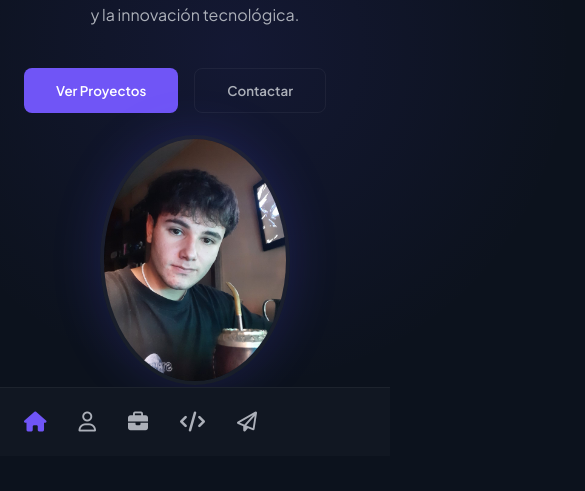
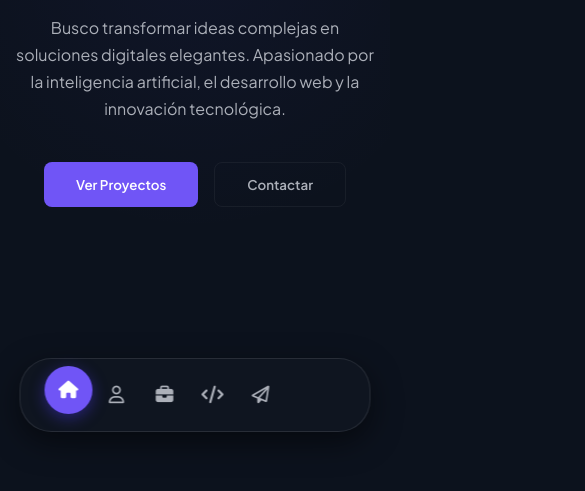
Before and after one commit to Valentindrap/portfolio, a plain HTML site: page index.html in a window 390 px wide. Shown: the part 388-879 px from the top of the page, 585 px wide, since content can reach past the window. After the commit the page ends 844 px from the top, so only its background shows below. Drawn offline with Linux system fonts and the light colour scheme.

Commit message:
responsive

```diff
--- a/css/style.css
+++ b/css/style.css
@@ -31,6 +31,7 @@ body {
     overflow: hidden;
     /* Prevent body scroll, content scrolls internally */
     height: 100vh;
+    height: 100dvh;
 }
 
 ul {
@@ -54,6 +55,7 @@ button {
     display: grid;
     grid-template-columns: 280px 1fr;
     height: 100vh;
+    height: 100dvh;
     max-width: 1600px;
     margin: 0 auto;
 }
@@ -151,6 +153,7 @@ button {
     padding: 3rem;
     overflow-y: auto;
     height: 100vh;
+    height: 100dvh;
 }
 
 /* TABS */
@@ -270,6 +273,7 @@ button {
 .home__btns {
     display: flex;
     gap: 1rem;
+    justify-content: center;
 }
 
 .button {
@@ -302,7 +306,7 @@ button {
 /* ABOUT TAB */
 .tab-grid {
     display: grid;
-    grid-template-columns: repeat(auto-fit, minmax(300px, 1fr));
+    grid-template-columns: repeat(auto-fit, minmax(280px, 1fr));
     gap: 2rem;
 }
 
@@ -427,7 +431,7 @@ button {
 /* PROJECTS TAB */
 .projects-grid {
     display: grid;
-    grid-template-columns: repeat(auto-fill, minmax(300px, 1fr));
+    grid-template-columns: repeat(auto-fill, minmax(280px, 1fr));
     gap: 1.5rem;
 }
 
@@ -533,23 +537,44 @@ button {
 /* RESPONSIVE */
 /* Mobile & Tablet */
 @media screen and (max-width: 900px) {
+    body {
+        overflow-y: auto;
+        height: auto;
+    }
+
     .app-container {
         grid-template-columns: 1fr;
         height: auto;
         display: block;
+        overflow: visible;
+    }
+
+    /* Background Glow */
+    .background-glow {
+        width: 100%;
+        height: 100%;
+        left: 50%;
+        top: 50%;
+        background: radial-gradient(circle, rgba(90, 80, 250, 0.05) 0%, rgba(0, 0, 0, 0) 70%);
     }
 
     .sidebar {
         position: fixed;
-        bottom: 0;
-        left: 0;
-        width: 100%;
+        bottom: 1.5rem;
+        left: 50%;
+        transform: translateX(-50%);
+        width: 90%;
+        max-width: 400px;
         height: auto;
         flex-direction: row;
-        padding: 1rem;
+        padding: 0.75rem 1.5rem;
         z-index: 100;
-        border-top: 1px solid var(--border-color);
-        border-right: none;
+        border: 1px solid rgba(255, 255, 255, 0.1);
+        border-radius: 2rem;
+        background: hsla(220, 32%, 10%, 0.8);
+        backdrop-filter: blur(16px);
+        -webkit-backdrop-filter: blur(16px);
+        box-shadow: 0 10px 30px rgba(0, 0, 0, 0.5);
     }
 
     .sidebar__header,
@@ -561,54 +586,72 @@ button {
         flex-direction: row;
         margin: 0;
         width: 100%;
-        justify-content: space-around;
+        justify-content: space-between;
+        align-items: center;
+        gap: 0;
     }
 
     .nav__link {
         flex-direction: column;
-        padding: 0.5rem;
-        border-radius: 0.5rem;
+        justify-content: center;
+        padding: 0.6rem;
+        border-radius: 50%;
         font-size: 0.75rem;
         background: transparent !important;
         box-shadow: none !important;
-        gap: 0.3rem;
+        gap: 0;
+        width: 3rem;
+        height: 3rem;
+        color: var(--text-secondary);
+        transition: 0.3s;
     }
 
     .nav__link span {
         display: none;
     }
 
-    /* Hide text on very small screens if needed, or keep short */
     .nav__link i {
-        font-size: 1.25rem;
+        font-size: 1.4rem;
     }
 
     .nav__link.active-link {
-        color: var(--first-color);
+        color: #fff;
+        background-color: var(--first-color) !important;
+        box-shadow: 0 4px 15px rgba(80, 60, 250, 0.4) !important;
+        transform: translateY(-5px);
     }
 
+    /* Duplicate rules removed */
+
+
     .main-content {
-        padding: 2rem 1.5rem 6rem;
-        /* Space for bottom nav */
+        padding: 2rem 1.5rem 9rem;
+        /* Increased bottom padding even more for safety */
         height: auto;
         overflow: visible;
     }
 
     .home__container {
         height: auto;
-        padding-top: 3rem;
+        padding-top: 2rem;
         flex-direction: column-reverse;
-        /* Put image above text or text above image? Usually image above */
-        flex-direction: column;
+        /* Image will be 2nd child in HTML but `column-reverse` puts last child on TOP usually?
+           Wait. HTML is: 1. Data, 2. ImgWrapper.
+           column: 1 (top), 2 (bottom).
+           column-reverse: 2 (top), 1 (bottom).
+           YES, column-reverse puts Image (2nd) on Top. */
         text-align: center;
-        gap: 2rem;
+        gap: 1.5rem;
         justify-content: center;
     }
 
     .home__img-wrapper {
-        flex: 0 0 250px;
-        height: 250px;
+        flex: 0 0 180px;
+        height: 180px;
+        width: 180px;
         margin: 0 auto;
+        border-width: 3px;
+        box-shadow: 0 0 30px rgba(90, 80, 250, 0.3);
     }
 
     .home__data {
@@ -619,3 +662,41 @@ button {
         font-size: 3rem;
     }
 }
+
+/* Small Screens (< 400px) */
+@media screen and (max-width: 400px) {
+    .home__name {
+        font-size: 2.25rem;
+    }
+
+    .section__title {
+        font-size: 1.75rem;
+    }
+
+    .main-content {
+        padding: 1.5rem 1rem 6rem;
+    }
+
+    .card {
+        padding: 1.25rem;
+    }
+
+    .home__name {
+        font-size: 2.25rem;
+    }
+
+    .home__img-wrapper {
+        flex: 0 0 160px;
+        height: 160px;
+        width: 160px;
+    }
+
+    .nav__link {
+        font-size: 0.7rem;
+        padding: 0.4rem;
+    }
+
+    .nav__link i {
+        font-size: 1.1rem;
+    }
+}
```
